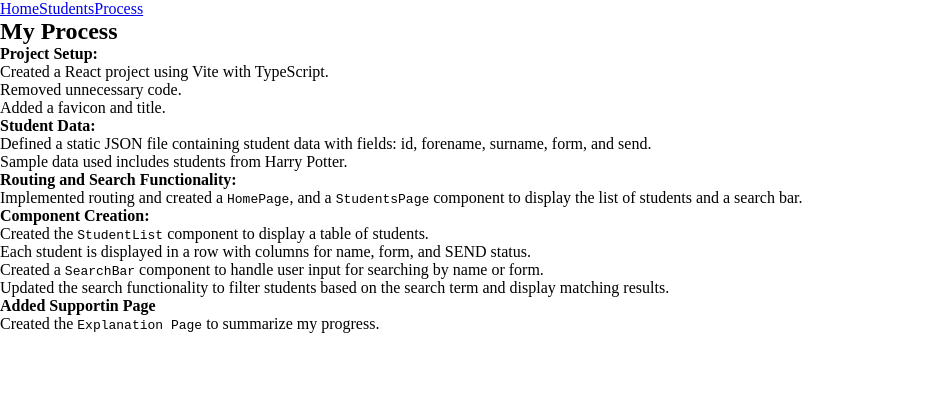
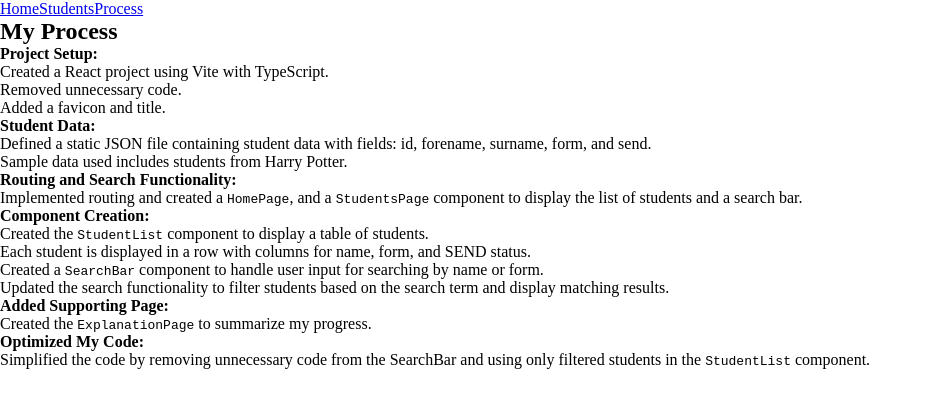
Before and after one commit to Lu-Smith/sphinx_ai_react_project, a React (Vite) app: page /explanation in a window 1280 px wide. Shown: the top 408 px of the page, without its empty margins (0-932 px from the left). Built offline with nearby package versions, Linux system fonts and the light colour scheme.

Commit message:
Updated ExplanationPage.tsx

```diff
--- a/src/pages/ExplanationPage.tsx
+++ b/src/pages/ExplanationPage.tsx
@@ -1,6 +1,6 @@
 import React from 'react';
 
-const ExplanationPage = () => {
+const ExplanationPage: React.FC = () => {
   return (
     <div className="ExplanationPage">
       <h2>My Process</h2>
@@ -36,9 +36,15 @@ const ExplanationPage = () => {
           </ul>
         </li>
         <li>
-          <strong>Added Supportin Page</strong>
+          <strong>Added Supporting Page:</strong>
           <ul>
-            <li>Created the <code>Explanation Page</code> to summarize my progress.</li>
+            <li>Created the <code>ExplanationPage</code> to summarize my progress.</li>
+          </ul>
+        </li>
+        <li>
+          <strong>Optimized My Code:</strong>
+          <ul>
+            <li>Simplified the code by removing unnecessary code from the SearchBar and using only filtered students in the <code>StudentList</code> component.</li>
           </ul>
         </li>
       </ol>
```
